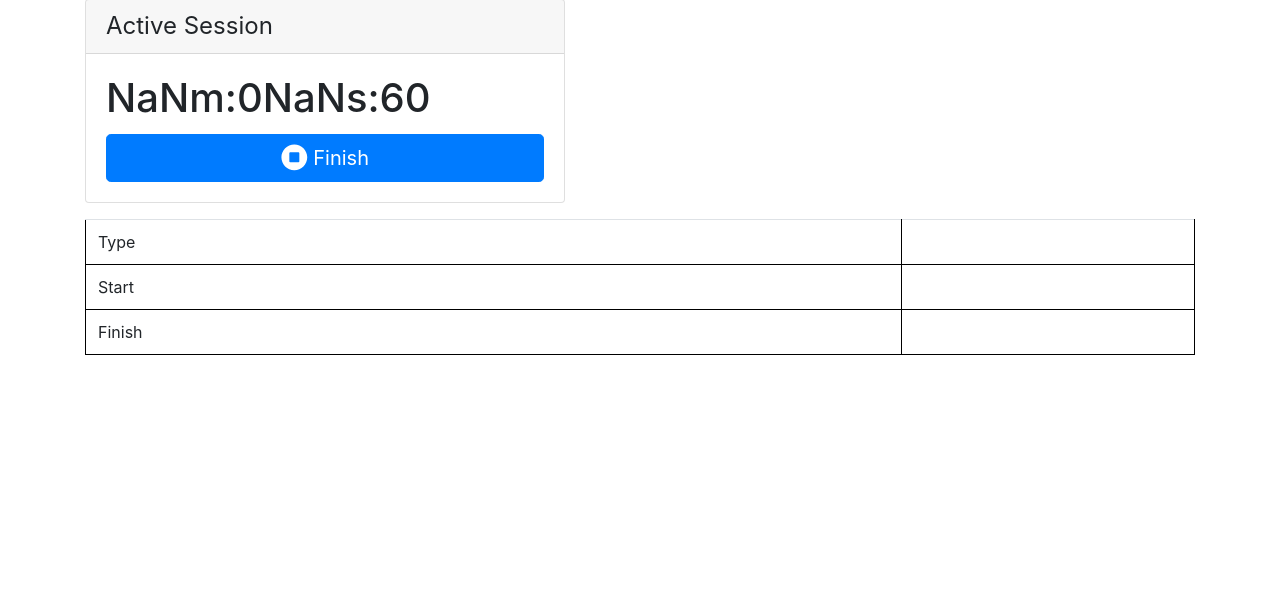
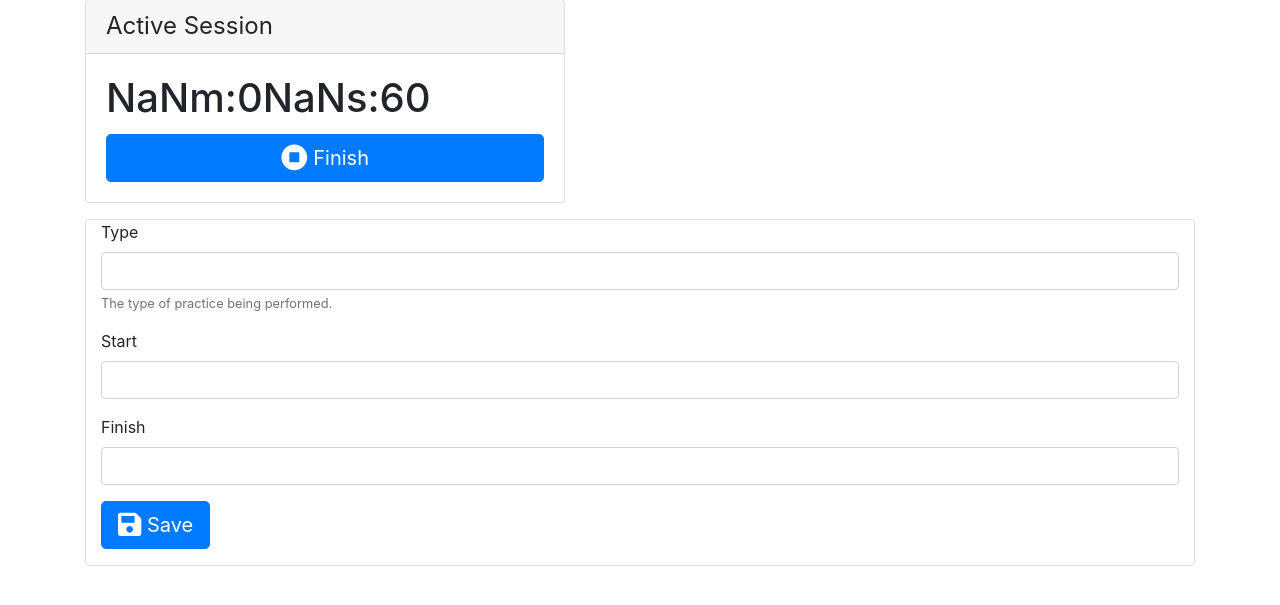
Before and after one commit to AnthonyHonstain/practice-session, a Django app: template record/templates/record/detail.html in a window 1280 px wide. Shown: the part 137-742 px from the top of the page. Run offline with Django 3.2, Linux system fonts and the light colour scheme; the template is opened without the code that fills it, so the values that code supplies are empty; parts of the project's set-up code (start-up, migrations or seed data) failed here and were passed over; some libraries are stand-ins or nearby versions.

Commit message:
Rework the details page to use a main form so user can update individual fields, the times are really ugly and we give no help with formating (this should probably get javascript love).

```diff
--- a/record/templates/record/detail.html
+++ b/record/templates/record/detail.html
@@ -38,24 +38,27 @@
     </div>
     {% endif %}
 
-    <table class="table">
-        <tbody>
-            <tr>
-                <td scope="row">Type</td>
-                <td>{{ practice_session.type }}</td>
-            </tr>
-            <tr>
-                <td scope="row">Start</td>
-                <td>{{ practice_session.start }}</td>
-            </tr>
-            <tr>
-                <td scope="row">Finish</td>
-                <td>
-                    {{ practice_session.finish }}
-                </td>
-            </tr>
-        </tbody>
-    </table>
+    <div class="container border rounded">
+        <form action="{% url 'record:update' practice_session.id %}" method="post">
+            {% csrf_token %}
+
+            <div class="form-group">
+                <label for="typeInput">Type</label>
+                <input type="text" class="form-control" name="typeInput" id="typeInput" value="{{ practice_session.type }}">
+                <small class="form-text text-muted">The type of practice being performed.</small>
+            </div>
+            <div class="form-group">
+                <label for="startInput">Start</label>
+                <input type="text" class="form-control" name="startInput" id="startInput" value="{{ practice_session.start|date:"c"}}">
+            </div>
+            <div class="form-group">
+                <label for="finishInput">Finish</label>
+                <input type="text" class="form-control" name="finishInput" id="finishInput" value="{{ practice_session.finish|date:"c" }}">
+            </div>
+            <button type="submit" class="btn btn-lg btn-primary"><i class="fas fa-save fa-lg"></i> Save</button>
+
+        </form>
+    </div>
 
 
 <!-- Bootstrap core JavaScript ================================================== -->
--- a/record/urls.py
+++ b/record/urls.py
@@ -10,4 +10,5 @@ urlpatterns = [
   path('createPracticeSession', views.create_practice_session, name='create'),
   path('createPracticeSessionQuick', views.create_practice_session_quick, name='createQuick'),
   path('finishNow/<int:pk>', views.finish_practice_session_now, name='finishNow'),
+  path('update/<int:pk>', views.update_practice_session, name='update'),
 ]
```
Also changed, not shown: record/views.py (+13 -0 lines).
